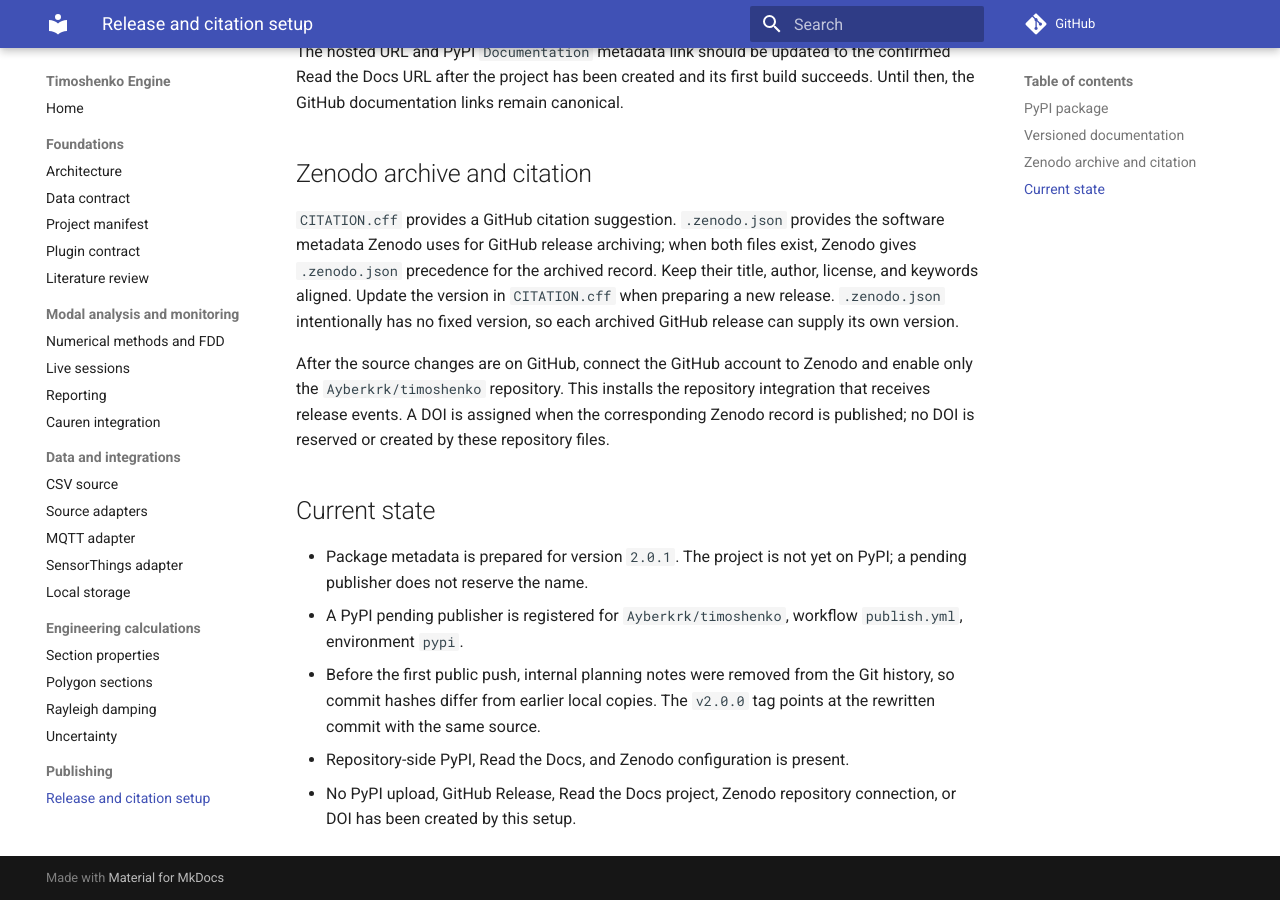
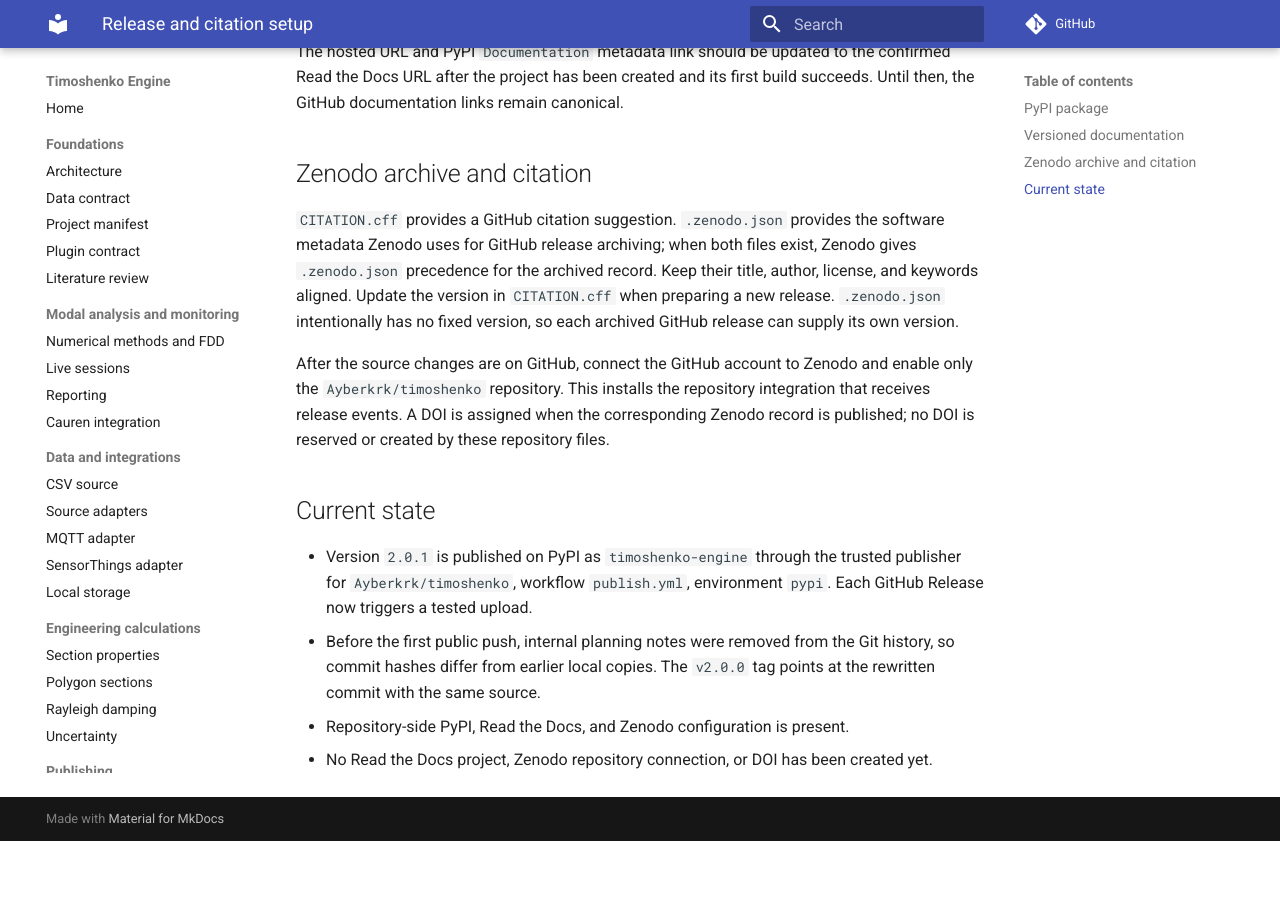
Before and after one commit to Ayberkrk/timoshenko, an MkDocs documentation site: the page built from docs/publishing.md, in a window 1280 px wide and 900 px high, scrolled down 1260 px. Built offline with MkDocs 1.6.1 and Material for MkDocs 9.7.7, drawn with Linux system fonts in a browser that asks for light colours; comment, search, counter and statistics services are not loaded; after the commit the page ends 2101 px from its top, so only the background shows below that.

```diff
--- a/docs/publishing.md
+++ b/docs/publishing.md
@@ -73,13 +73,12 @@ by these repository files.
 
 ## Current state
 
-- Package metadata is prepared for version `2.0.1`. The project is not yet on
-  PyPI; a pending publisher does not reserve the name.
-- A PyPI pending publisher is registered for `Ayberkrk/timoshenko`, workflow
-  `publish.yml`, environment `pypi`.
+- Version `2.0.1` is published on PyPI as `timoshenko-engine` through the
+  trusted publisher for `Ayberkrk/timoshenko`, workflow `publish.yml`,
+  environment `pypi`. Each GitHub Release now triggers a tested upload.
 - Before the first public push, internal planning notes were removed from the
   Git history, so commit hashes differ from earlier local copies. The `v2.0.0`
   tag points at the rewritten commit with the same source.
 - Repository-side PyPI, Read the Docs, and Zenodo configuration is present.
-- No PyPI upload, GitHub Release, Read the Docs project, Zenodo repository
-  connection, or DOI has been created by this setup.
+- No Read the Docs project, Zenodo repository connection, or DOI has been
+  created yet.
```
Also changed, not shown: README.md (+3 -4 lines).
